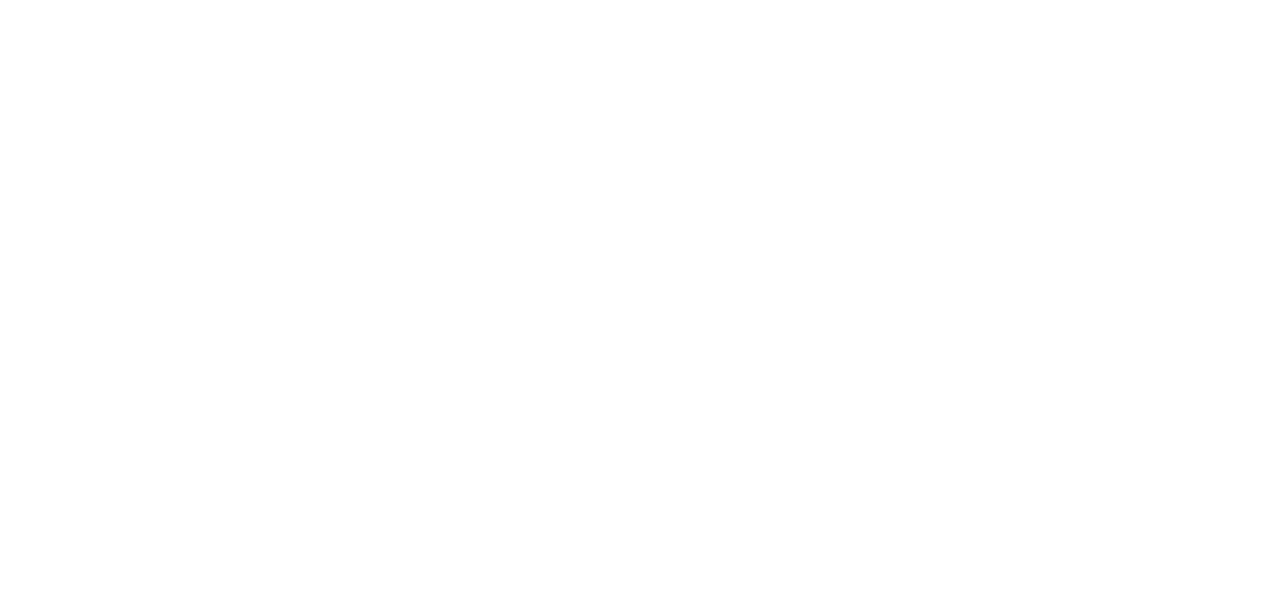
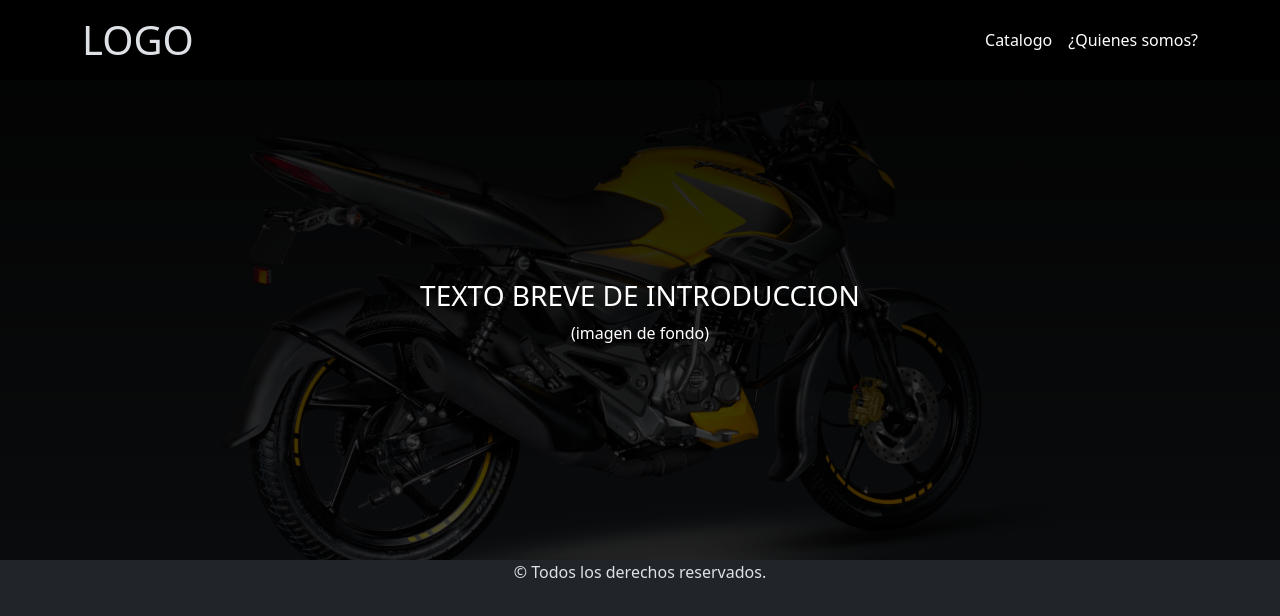
Before and after one commit to javicasstillo/catalogo, a plain HTML site: page index.html in a window 1280 px wide. Drawn offline with nearby package versions, Linux system fonts and the light colour scheme.

Commit message:
header y portada lista

```diff
--- a/css/style.css
+++ b/css/style.css
@@ -0,0 +1,10 @@
+.miPortada{
+    width: 100%;
+    height: 60vh;
+    background-image: linear-gradient(rgba(0,0,0,0.9), rgba(0,0,0,0.7)),
+    url('../assets/portada.png');
+    background-size: cover;
+    background-position: center;
+    background-repeat: no-repeat;
+    color: white;
+}
--- a/index.html
+++ b/index.html
@@ -1,11 +1,40 @@
 <!DOCTYPE html>
-<html lang="es">
+<html lang="es" data-bs-theme="dark">
 <head>
     <meta charset="UTF-8">
     <meta name="viewport" content="width=device-width, initial-scale=1.0">
     <title>Catalogo</title>
+    <link rel="stylesheet" href="./css/style.css">
+    <link href="https://cdn.jsdelivr.net/npm/bootstrap@5.3.8/dist/css/bootstrap.min.css" rel="stylesheet" integrity="sha384-sRIl4kxILFvY47J16cr9ZwB07vP4J8+LH7qKQnuqkuIAvNWLzeN8tE5YBujZqJLB" crossorigin="anonymous">
 </head>
 <body>
 
+    <header class="bg-black">
+        <nav class="container py-3">
+            <div class="d-flex align-items-center">
+                <h1 class="mb-0">LOGO</h1>
+                <ul class="d-flex gap-3 list-unstyled ms-auto mb-0 ">
+                    <a href="#" class="text-decoration-none text-white"><li>Catalogo</li></a>
+                    <a href="#" class="text-decoration-none text-white"><li>¿Quienes somos?</li></a>
+                </ul>
+            </div>
+        </nav>
+    </header>
+
+    <main>
+        <section id="portada">
+            <div class="miPortada d-flex flex-column align-items-center justify-content-center">
+                <h3>TEXTO BREVE DE INTRODUCCION</h3>
+                <p>(imagen de fondo)</p>
+            </div>
+        </section>
+    </main>
+
+    <footer class="text-center">
+        <p>&copy; Todos los derechos reservados.</p>
+    </footer>
+
+
+    <script src="https://cdn.jsdelivr.net/npm/bootstrap@5.3.8/dist/js/bootstrap.bundle.min.js" integrity="sha384-FKyoEForCGlyvwx9Hj09JcYn3nv7wiPVlz7YYwJrWVcXK/BmnVDxM+D2scQbITxI" crossorigin="anonymous"></script>
 </body>
 </html>
```
Also changed, not shown: assets/portada.png (added).
